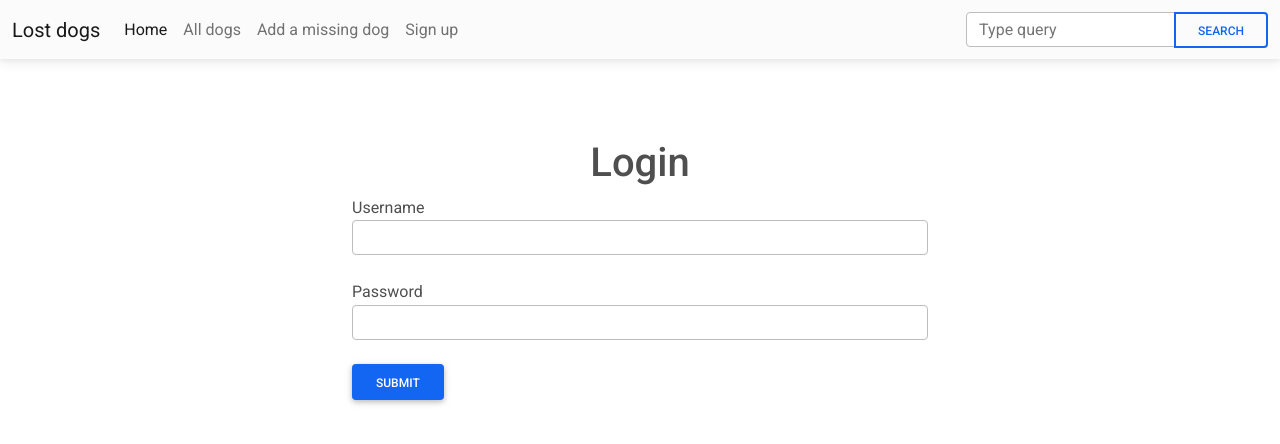
After one commit to Kristbjorgosk/CMS, a Flask app: page /login in a window 1280 px wide. The commit adds this page. Shown: the top 444 px of the page. Run offline with Flask 2, Linux system fonts and the light colour scheme; some libraries are stand-ins or nearby versions.

Commit message:
Merged from Gummi's branch

```diff
--- a/app.py
+++ b/app.py
@@ -144,6 +144,27 @@ def signup():
         redirect(url_for('signup'))
     return render_template('signup.html', form=form)
 
+@app.route('/login', methods=['GET', 'POST'])
+def login():
+    if request.method == 'POST':
+        username = request.form['username']
+        password_candidate = request.form['password']
+
+        cur = mysql.connection.cursor()
+
+        result = cur.execute("SELECT * FROM usr WHERE username = %s", [username])
+
+        if result > 0:
+            data = cur.fetchone()
+            password = data['password']
+
+            if sha256_crypt.verify(password_candidate, password):
+                app.logger.info('Password matched')
+            else:
+                app.logger.info('Password does not match')
+
+
+    return render_template('login.html')
 
 if __name__ == "__main__":
     app.run(debug=True)
--- a/templates/layout.html
+++ b/templates/layout.html
@@ -18,14 +18,13 @@
       href="https://cdnjs.cloudflare.com/ajax/libs/mdb-ui-kit/3.2.0/mdb.min.css"
       rel="stylesheet"
     />
-    <link
-    href="includes/style.css"
-    rel="stylesheet"
-  />
     <title>Document</title>
   </head>
   <body>
-    {% include 'includes/_navbar.html' %} {% block body %} {% endblock %}
+    {% include 'includes/_navbar.html' %}
+    <div class="container">
+    {% block body %} {% endblock %}
+    </div>
     <script
       type="text/javascript"
       src="https://cdnjs.cloudflare.com/ajax/libs/mdb-ui-kit/3.2.0/mdb.min.js"
--- /dev/null
+++ b/templates/login.html
@@ -0,0 +1,22 @@
+{% extends 'layout.html' %}
+
+{% block body %}
+<div class="container" style="max-width: 600px; margin-top: 5rem">
+  <h1 class="text-center">Login</h1>
+  <form action="" method="POST">
+    <div class="form-group">
+        <div class="mb-4">
+            <label class="">Username</label>
+            <input type="text" name="username" class="form-control" value={{request.form.username}}>
+        </div>
+    </div>
+        <div class="form-group">
+            <div class="mb-4">
+                <label>Password</label>
+                 <input type="password" name="password" class="form-control" value={{request.form.password}}>
+            </div>
+        </div>
+        <button type="submit" class="btn btn-primary">Submit</button>
+  </form>
+</div>
+{% endblock %}
```
